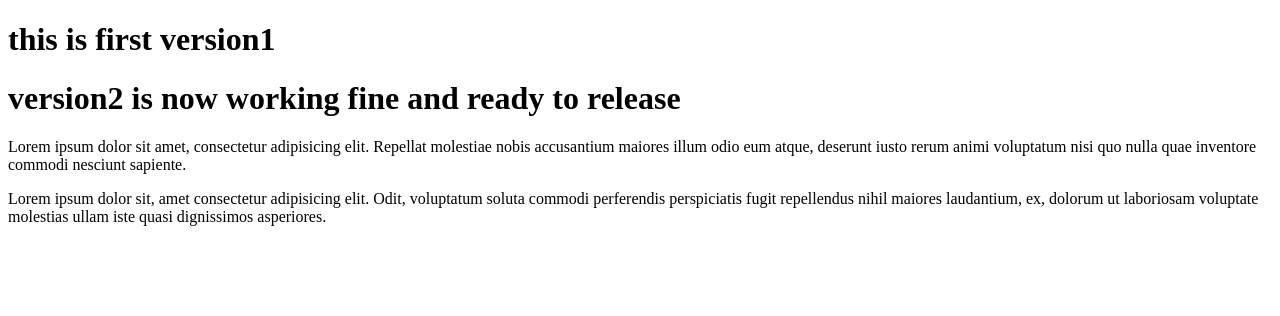
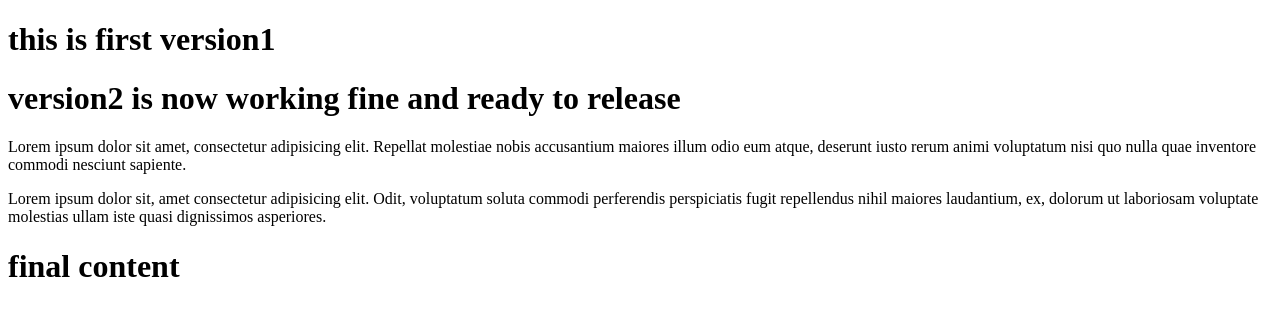
Before and after one commit to vamsee1317/newProject, a plain HTML site: page index.html in a window 1280 px wide. Drawn offline with Linux system fonts and the light colour scheme.

Commit message:
nomore updates

```diff
--- a/index.html
+++ b/index.html
@@ -13,5 +13,7 @@
     <p>Lorem ipsum dolor sit amet, consectetur adipisicing elit. Repellat molestiae nobis accusantium maiores illum odio eum atque, deserunt iusto rerum animi voluptatum nisi quo nulla quae inventore commodi nesciunt sapiente.</p>
 
     <p>Lorem ipsum dolor sit, amet consectetur adipisicing elit. Odit, voluptatum soluta commodi perferendis perspiciatis fugit repellendus nihil maiores laudantium, ex, dolorum ut laboriosam voluptate molestias ullam iste quasi dignissimos asperiores.</p>
+
+    <h1>final content</h1>
 </body>
 </html>
```
